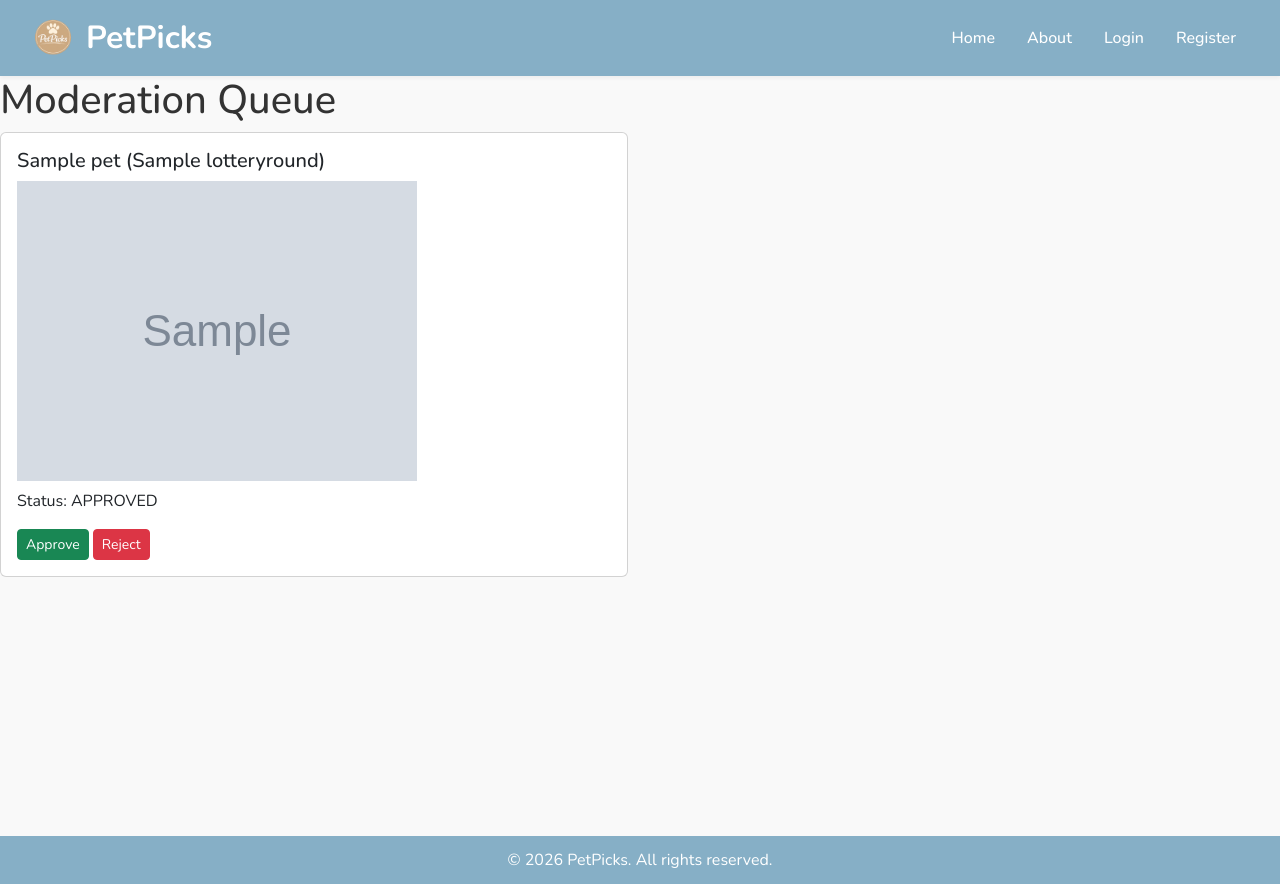
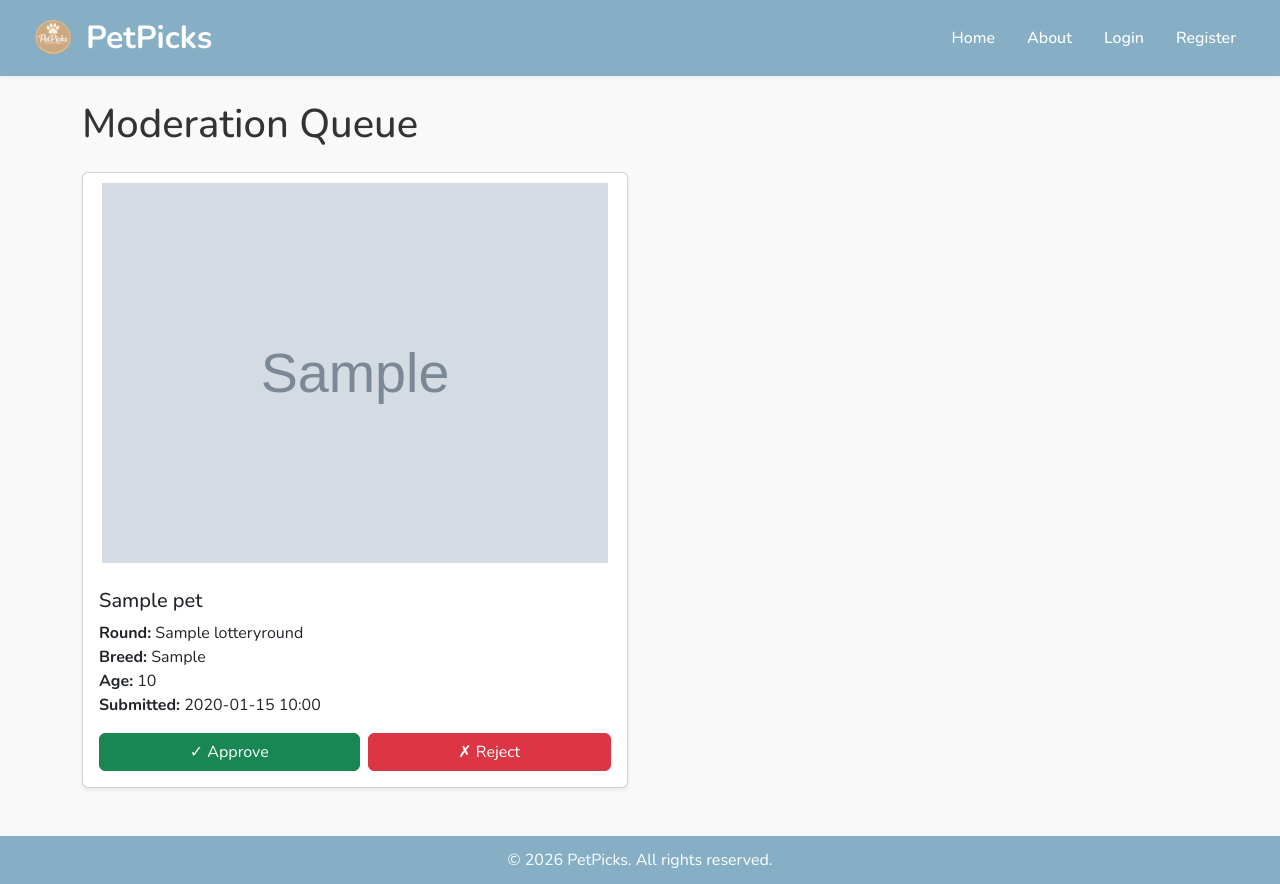
Before and after one commit to leilacsak/petpicks, a Django app: template lottery/templates/lottery/moderation_queue.html in a window 1280 px wide. Run offline with Django 5.2, Linux system fonts and the light colour scheme; the template is opened without the code that fills it: values that come from a table or form of the project are taken from there, others are empty; tables that the repository leaves empty hold one stand-in row (values such as "Sample post"); grey boxes marked "Sample" are stand-in pictures.

Commit message:
Add notification round field and unique constraint; enhance moderation and profile templates

```diff
--- a/lottery/models.py
+++ b/lottery/models.py
@@ -115,8 +115,23 @@ class Notification(models.Model):
         on_delete=models.CASCADE,
         related_name="notifications",
     )
+    round = models.ForeignKey(
+        LotteryRound,
+        on_delete=models.CASCADE,
+        related_name="notifications",
+        null=True,
+        blank=True,
+    )
     message = models.TextField()
     created_at = models.DateTimeField(auto_now_add=True)
 
+    class Meta:
+        constraints = [
+            models.UniqueConstraint(
+                fields=["user", "round"],
+                name="unique_notification_per_round"
+            ),
+        ]
+
     def __str__(self):
         return f"To {self.user} @ {self.created_at:%Y-%m-%d %H:%M}"
--- a/lottery/templates/lottery/moderation_queue.html
+++ b/lottery/templates/lottery/moderation_queue.html
@@ -1,34 +1,45 @@
 {% extends "base.html" %}
 
 {% block content %}
-<h1>Moderation Queue</h1>
+<div class="container py-4">
+    <h1 class="mb-4">Moderation Queue</h1>
 
     {% if entries %}
     <div class="row">
         {% for entry in entries %}
-    <div class="col-md-6 mb-3">
-        <div class="card">
+        <div class="col-md-6 mb-4">
+            <div class="card h-100 shadow-sm">
+                <img src="{{ entry.photo.url }}" class="card-img-top" alt="{{ entry.pet.name }} photo"
+                    style="object-fit: contain; height: auto; max-height: 400px; padding: 10px;">
+
                 <div class="card-body">
-                <h5>{{ entry.pet.name }} ({{ entry.round.title }})</h5>
+                    <h5 class="card-title">{{ entry.pet.name }}</h5>
 
-                <img src="{{ entry.photo.url }}" alt="{{ entry.pet.name }} photo" class="img-fluid mb-2">
+                    <p class="card-text mb-3">
+                        <strong>Round:</strong> {{ entry.round.title }}<br>
+                        <strong>Breed:</strong> {{ entry.pet.breed }}<br>
+                        <strong>Age:</strong> {{ entry.pet.age }}<br>
+                        <strong>Submitted:</strong> {{ entry.submitted_at|date:"Y-m-d H:i" }}
+                    </p>
 
-                <p>Status: {{ entry.status }}</p>
-
-                <a href="{% url 'approve_entry' entry.id %}" class="btn btn-success btn-sm">
-                    Approve
+                    <div class="d-grid gap-2 d-md-flex">
+                        <a href="{% url 'approve_entry' entry.id %}" class="btn btn-success flex-fill">
+                            ✓ Approve
                         </a>
-
-                <a href="{% url 'reject_entry' entry.id %}" class="btn btn-danger btn-sm">
-                    Reject
+                        <a href="{% url 'reject_entry' entry.id %}" class="btn btn-danger flex-fill">
+                            ✗ Reject
                         </a>
+                    </div>
                 </div>
             </div>
         </div>
         {% endfor %}
     </div>
     {% else %}
-<p>No pending entries.</p>
+    <div class="alert alert-info" role="alert">
+        <h4 class="alert-heading">All Clear!</h4>
+        <p>No pending entries to review.</p>
+    </div>
     {% endif %}
-
+</div>
 {% endblock %}
--- a/lottery/templates/lottery/round_list.html
+++ b/lottery/templates/lottery/round_list.html
@@ -32,7 +32,10 @@
         {% endfor %}
     </div>
     {% else %}
+    <div class="alert alert-info" role="alert">
+    <h4 class="alert-heading">All Clear!</h4>
     <p>No active rounds at the moment.</p>
+    </div>
     {% endif %}
 </div>
 {% endblock %}
--- a/lottery/urls.py
+++ b/lottery/urls.py
@@ -23,5 +23,4 @@ urlpatterns = [
     ),
     path("rounds/<int:round_id>/draw/", views.run_draw, name="run_draw"),
     path("results/", views.results, name="results_list"),
-
 ]
```
Also changed, not shown: lottery/templates/lottery/profile.html (+20 -15 lines), lottery/views.py (+53 -4 lines), lottery/migrations/0002_notification_round_and_more.py (added). Lines whose indentation alone changed are shown as unchanged.
